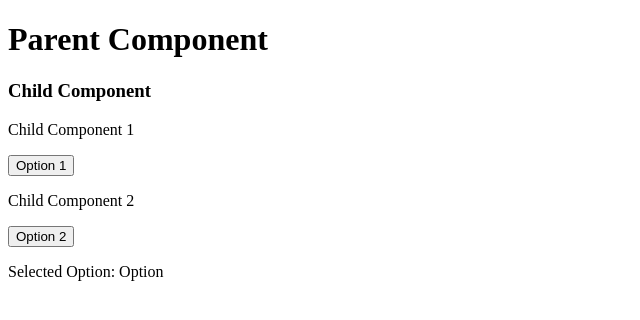
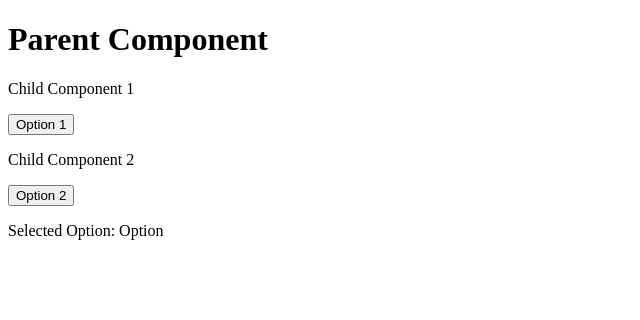
Before and after one commit to acciojob/lift-state-up-3-MohitJindal1991, a React app: page / in a window 1280 px wide. Shown: the top 320 px of the page, without its empty margins (0-640 px from the left). Built offline with nearby package versions, Linux system fonts and the light colour scheme.

Commit message:
Update App.js

```diff
--- a/src/components/App.js
+++ b/src/components/App.js
@@ -10,7 +10,6 @@ const App = () => {
   return (
     <div>
       <h1>Parent Component</h1>
-      <h3>Child Component</h3>
       <Child handler={clickHandler} num={1}/>
       <Child handler={clickHandler} num={2}/>
     <p> Selected Option: Option {selected}</p>
```
